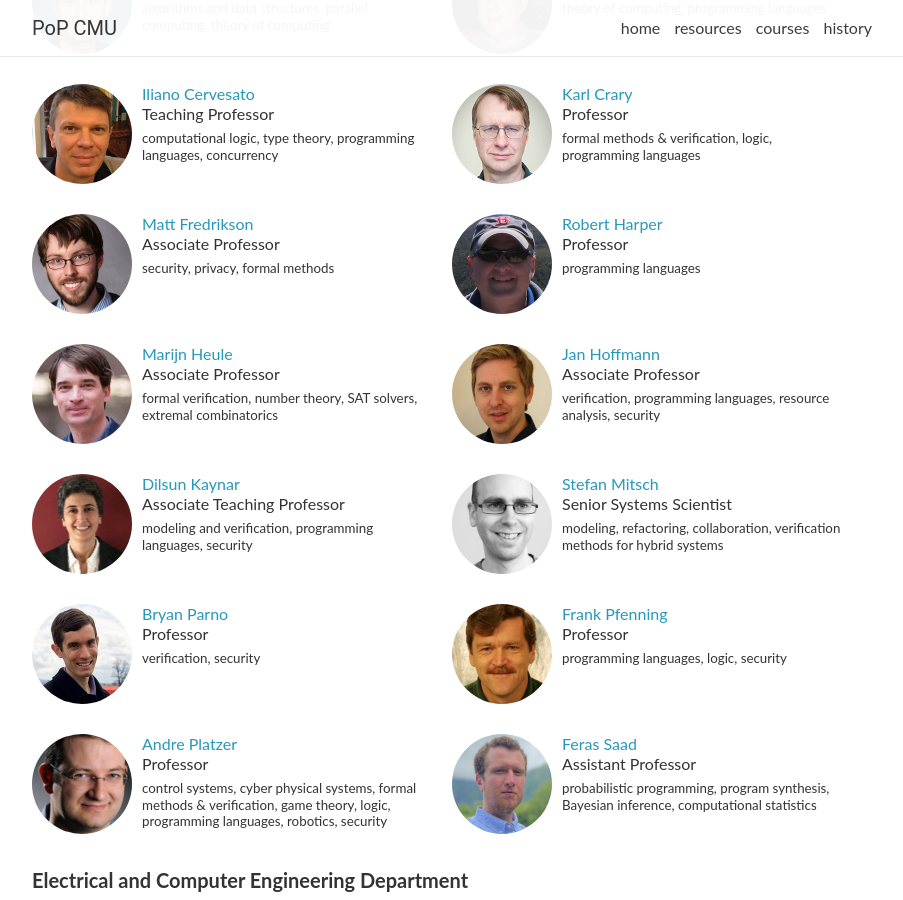
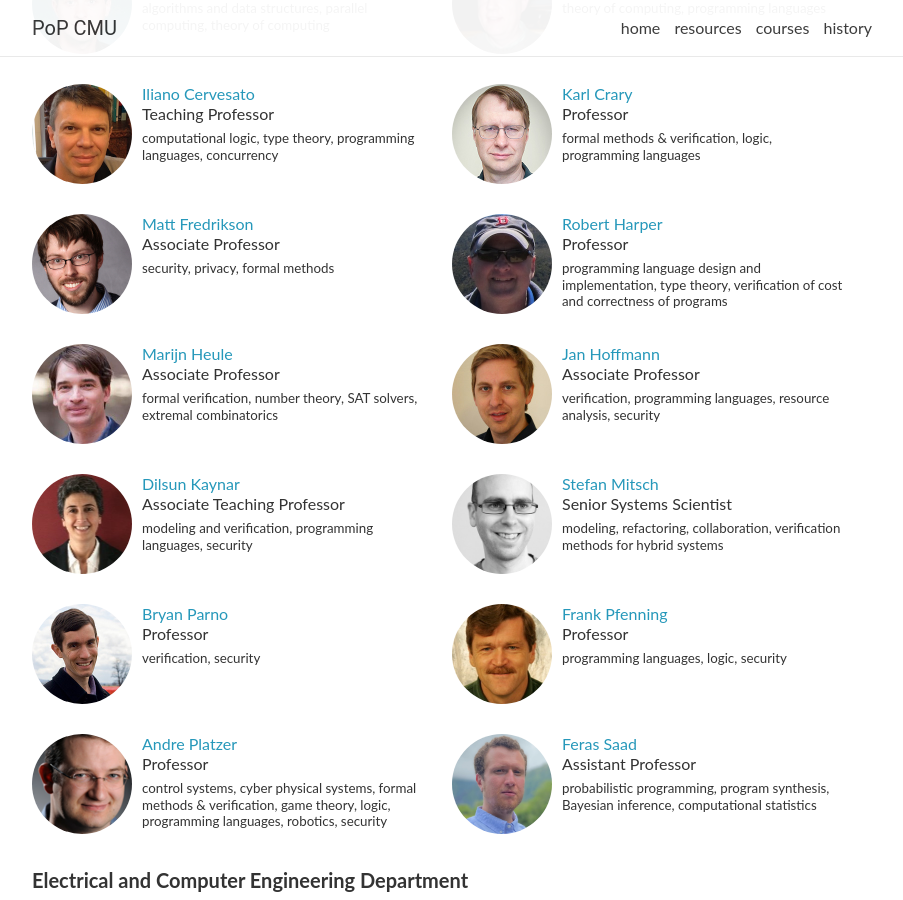
Before and after one commit to probsys/pop, a Jekyll site: the page built from _pages/home.md, in a window 1280 px wide and 900 px high, scrolled down 792 px. Shown: the whole window, without its empty margins (188-1091 px from the left). Built offline with Jekyll 4.4.1, drawn with Linux system fonts in a browser that asks for light colours.

Commit message:
Update Bob Harper interests.

```diff
--- a/_data/people.yml
+++ b/_data/people.yml
@@ -47,7 +47,7 @@ Current:
       title: Professor
       url: http://www.cs.cmu.edu/~rwh
       image: people/harper.jpg
-      interests: programming languages
+      interests: programming language design and implementation, type theory, verification of cost and correctness of programs
 
     - name: Marijn Heule
       title: Associate Professor
```
